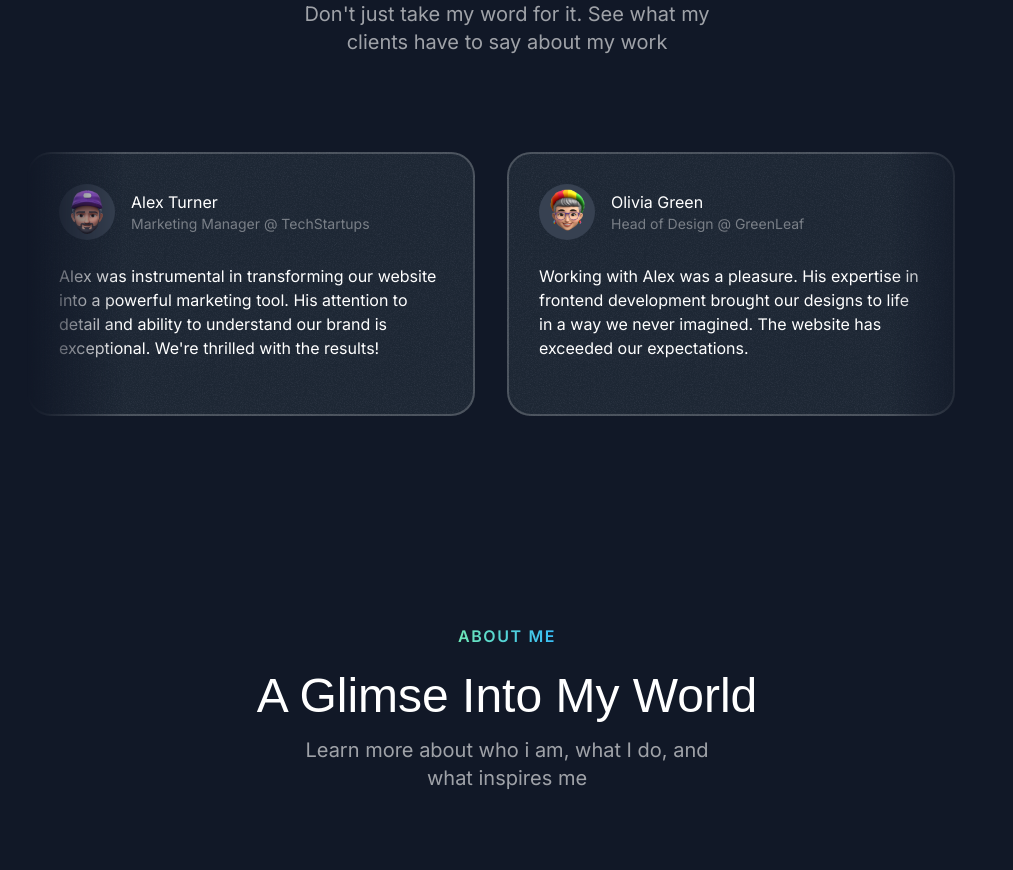
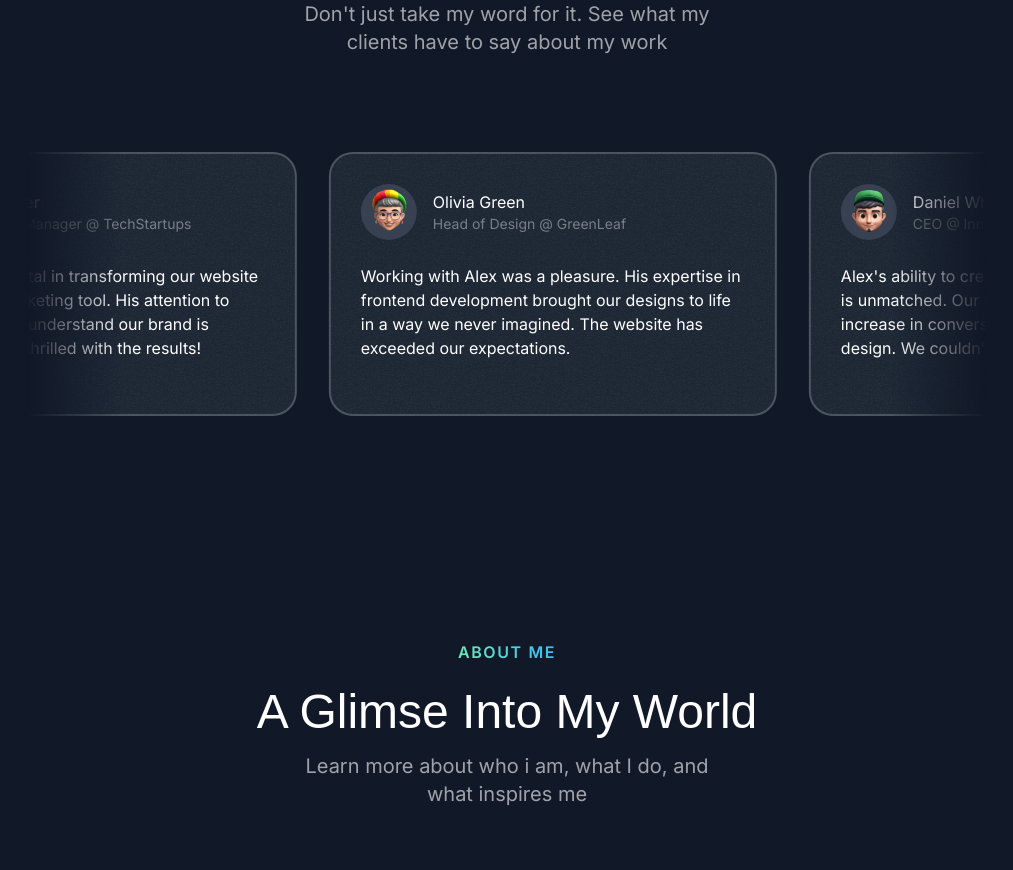
Before and after one commit to Niteshpanday05/portfolio, a Next.js app: page / in a window 1280 px wide. Shown: the part 3240-4110 px from the top of the page, without its empty margins (133-1146 px from the left). Built offline with nearby package versions, Linux system fonts and the light colour scheme; a web font is replaced by a local one.

Commit message:
animation on testimonial sectione completed

```diff
--- a/src/sections/Testimonials.tsx
+++ b/src/sections/Testimonials.tsx
@@ -7,6 +7,7 @@
 import Image from "next/image";
 import grainImage from "@/assets/images/grain.jpg";
 import { Card } from "@/components/Card";
+import { Fragment } from "react";
 
 const testimonials = [
   {
@@ -51,10 +52,15 @@
           description=" Don't just take my word for it. See what my clients have to say about my
         work"
         />
-        <div className="mt-16 lg:mt-24 flex overflow-x-clip [mask-image:linear-gradient(to_right,transparent,black_10%,black_90%,transparent)]">
-          <div className="flex gap-8 flex-none">
+        <div className="mt-16 lg:mt-20 flex overflow-x-clip [mask-image:linear-gradient(to_right,transparent,black_10%,black_90%,transparent)] py-4 =my=4">
+          <div className="flex gap-8 pr-8 flex-none animate-move-left [animation-duration:90s] hover:[animation-play-state:paused]">
+            {[...new Array(2)].fill(0).map((_, index) => (
+              <Fragment key={index}>
                 {testimonials.map((testimonial) => (
-              <Card key={testimonial.name} className="max-w-xs md:max-w-md p-6 md:p-8">
+                  <Card
+                    key={testimonial.name}
+                    className="max-w-xs md:max-w-md p-6 md:p-8 hover:-rotate-3 transition duration-300"
+                  >
                     <div className="flex gap-4 items-center">
                       <div className="size-14 bg-gray-700 inline-flex items-center rounded-full flex-shrink-0">
                         <Image
@@ -71,8 +77,12 @@
                         </div>
                       </div>
                     </div>
-                <p className="mt-4 md:mt-6 text-sm md:text-base">{testimonial.text}</p>
+                    <p className="mt-4 md:mt-6 text-sm md:text-base">
+                      {testimonial.text}
+                    </p>
                   </Card>
+                ))}
+              </Fragment>
             ))}
           </div>
         </div>
```
Lines whose indentation alone changed are shown as unchanged.
